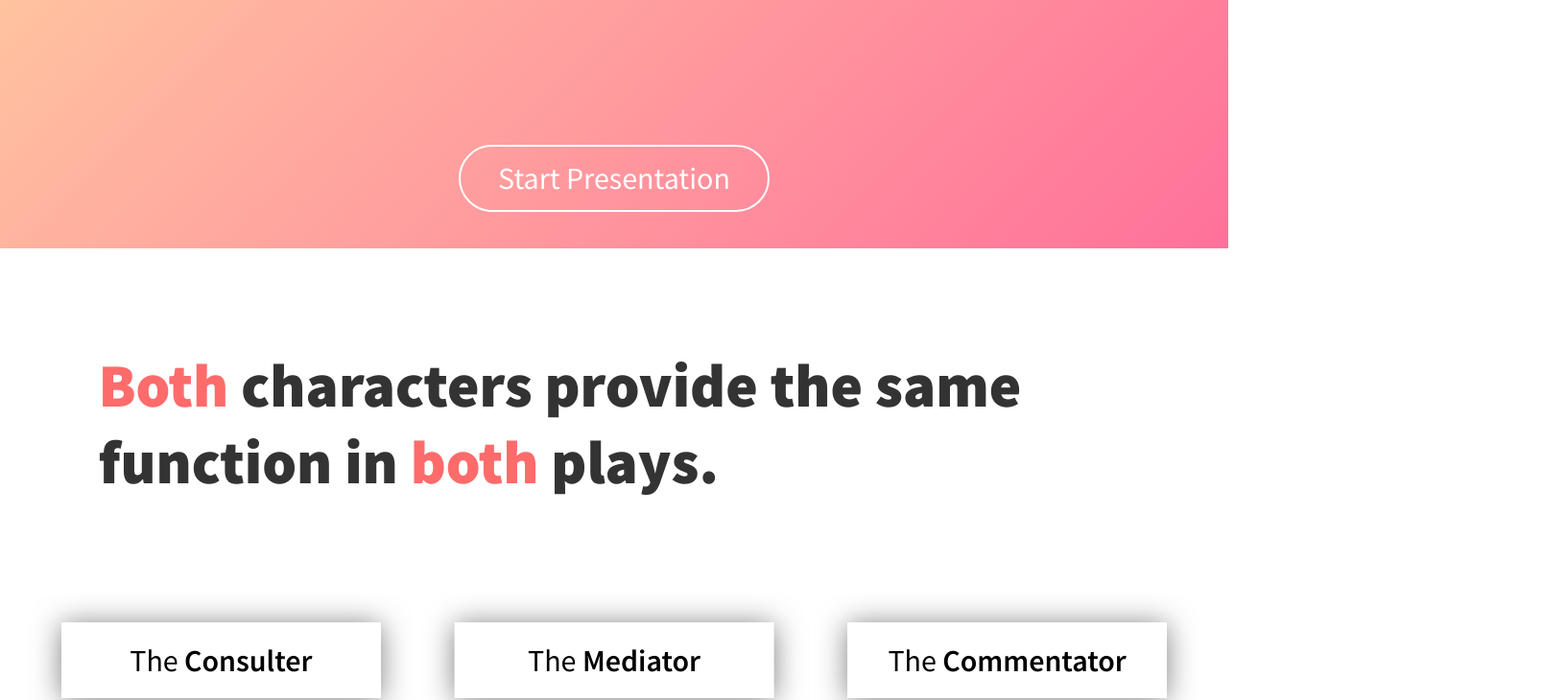
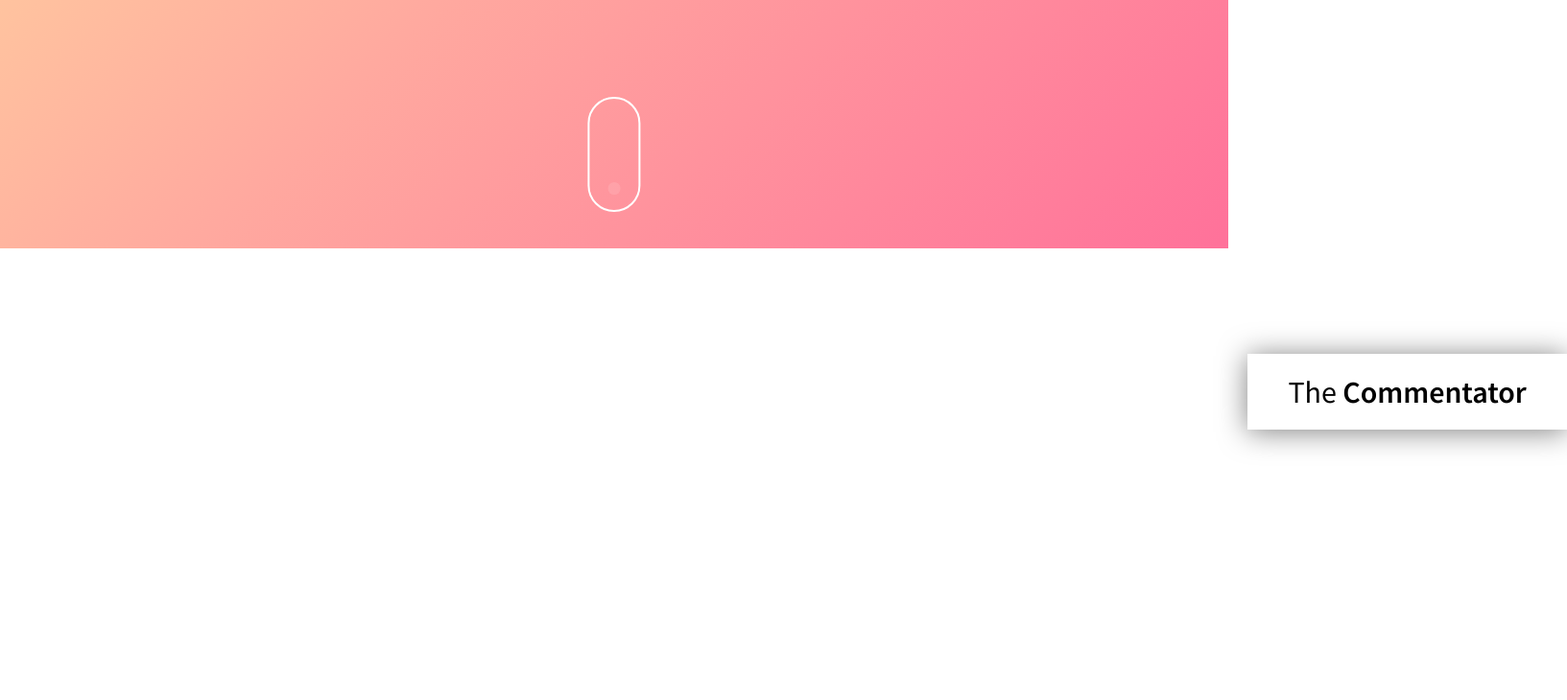
Before and after one commit to kevinbai0/English-Seminar, a React app: page / in a window 1280 px wide. Shown: the part 541-1271 px from the top of the page at 96% size, 1633 px wide, since content can reach past the window. Built offline with nearby package versions, Linux system fonts and the light colour scheme.

Commit message:
Added more scroll functionality on home page

```diff
--- a/src/App.js
+++ b/src/App.js
@@ -2,6 +2,7 @@ import React from "react";
 import LandingPage from "./components/LandingPage";
 import ThesisPage from "./components/ThesisPage";
 import CommentatorPage from "./components/CommentatorPage";
+import ScrollWrapper from "./components/ScrollWrapper";
 
 class App extends React.Component {
     constructor(props) {
@@ -12,9 +13,6 @@ class App extends React.Component {
             scrollState: "noscroll"
         }
     }
-    componentDidMount() {
-        window.scroll({top: 0});
-    }
     componentDidUpdate() {
         if (this.state.currentProng === "Commentator" && this.state.firstUpdate) {
             window.scroll({top: window.innerHeight, behavior: "smooth"});
@@ -23,21 +21,61 @@ class App extends React.Component {
     render = () => {
         let currentElement = null;
         if (this.state.currentProng === "Commentator") currentElement = <CommentatorPage />
-        return  <div>
-            <LandingPage updateScrollState={(value) => this.updateScrollState(value)}/>
+        return  <ScrollWrapper handleScroll={this.handleScroll.bind(this)}>
+            <LandingPage
+                updateScrollState={(value) => this.updateScrollState(value)}
+                beganScrolling={this.state.scrollState !== "noscroll"}
+            />
             <ThesisPage
                 onChooseProng={(prong) => this.onChooseProng(prong)}
                 currentProng={this.state.currentProng}
                 scrollState={this.state.scrollState}
+                thesisTransition={this.thesisTransition.bind(this)}
             />
             {this.state.currentProng ? currentElement : ""}
-        </div>
+        </ScrollWrapper>
+    }
+    prevScrollPos = 0;
+    handleScroll(event) {
+        // scrolling down
+        if (this.prevScrollPos < window.pageYOffset) {
+            if (this.state.scrollState === "noscroll") {
+                this.setState({
+                    scrollState: "scrolling"
+                })
+            }
+            else if (this.state.scrollState === "scrolling" && window.pageYOffset >= window.innerHeight * 2 / 3) {
+                this.setState({
+                    scrollState: "scrolled"
+                })
+            }
+        }
+        // scrolling up
+        else {
+            if (this.state.scrollState === "scrolled" && window.pageYOffset <= 10) {
+                this.setState({
+                    scrollState: "scrolling"
+                })
+            }
+            else if (this.state.scrollState === "scrolling" && window.pageYOffset <= 5) {
+                this.setState({
+                    scrollState: "noscroll"
+                })
+            }
+        }
+
+
+        this.prevScrollPos = window.pageYOffset;
     }
     updateScrollState = (value) => {
         if (this.state.scrollState === value) return;
         this.setState({
             scrollState: value
         })
+    }
+
+    thesisTransition() {
+        console.log("Transition time");
     }
 
     onChooseProng = (prong) => {
--- a/src/components/LandingPage.js
+++ b/src/components/LandingPage.js
@@ -5,7 +5,6 @@ class LandingPage extends React.Component {
     constructor(props) {
         super(props);
         this.state = {
-            startingPresentation: false,
             presentationStarted: false,
         }
         this.playRef=React.createRef();
@@ -15,21 +14,15 @@ class LandingPage extends React.Component {
     }
 
     componentDidUpdate() {
+        if (this.state.presentationStarted || this.props.beganScrolling) {
             anime({
                 targets: this.playRef.current,
-            color: () => {
-                if (this.state.startingPresentation) return "rgba(255,255,255,0)";
-            },
-            width: () => {
-                if (this.state.presentationStarted) return ["20vw", "4vw"];
-            },
-            height: () => {
-                if (this.state.presentationStarted) return ["3vw", "7vw"];
-            },
-            duration: this.state.startingPresentation ? 300 : 600,
+                color: "rgba(255,255,255,0)",
+                width: ["20vw", "4vw"],
+                height: ["3vw", "7vw"],
+                duration: 300,
                 easing: "easeInCubic"
-        });
-        if (this.state.presentationStarted) {
+            })
             anime({
                 targets: this.ballRef.current,
                 bottom: ["4vw", "8vw"],
@@ -39,18 +32,10 @@ class LandingPage extends React.Component {
                 direction: "alternate",
                 easing: "easeInCubic"
             })
-        }
-
             anime({
                 targets: this.subtitleRef.current,
-            opacity: () => {
-                if (this.state.startingPresentation || this.state.presentationStarted) {
-                    return 1
-                }
-            },
-            top: () => {
-                if(this.state.startingPresentation) return ["11vw", "25vw"];
-            },
+                opacity: 1,
+                translateY: window.innerHeight / 4,
                 duration: 1000,
                 easing: "easeOutQuad"
             })
@@ -61,8 +46,8 @@ class LandingPage extends React.Component {
                 easing: "easeOutQuad"
             })
         }
+    }
     render() {
-        let starting = this.state.startingPresentation;
         let started = this.state.presentationStarted;
         return <div className="landing-page">
                 <div className="title" ref={this.titleRef}>The Chorus and the Fool</div>
@@ -78,20 +63,13 @@ class LandingPage extends React.Component {
                     bottom: "8vw",
                     transform: "translateX(-50%)"
                 }} ref={this.ballRef}></div>
-                <div className={(started || starting) ? "start-button scroll" : "start-button"} onClick={this.startPresentation.bind(this)} ref={this.playRef}>{started ? "" : "Start Presentation"}</div>
+                <div className={(started) ? "start-button scroll" : "start-button"} onClick={this.startPresentation.bind(this)} ref={this.playRef}>{started ? "" : "Start Presentation"}</div>
         </div>
     }
     startPresentation() {
-        if (!this.state.presentationStarted && !this.state.startingPresentation) {
+        if (!this.state.presentationStarted) {
             this.setState({
-                startingPresentation: true
-            }, () => {
-                setTimeout(() => {
-                    this.setState({
-                        presentationStarted: true,
-                        startingPresentation: false
-                    })
-                }, 500);
+                presentationStarted: true
             })
         }
         else {
--- /dev/null
+++ b/src/components/ScrollWrapper.js
@@ -0,0 +1,14 @@
+import React from "react";
+
+class ScrollWrapper extends React.Component {
+    componentDidMount = () => window.addEventListener("scroll", this.handleScroll.bind(this));
+    componentWillUnmount = () => window.removeEventListener("scroll", this.handleScroll.bind(this));
+
+    handleScroll() {
+        if (this.props.handleScroll) this.props.handleScroll(scroll);
+    }
+
+    render = () => this.props.children;
+}
+
+export default ScrollWrapper;
--- a/src/components/ThesisPage.js
+++ b/src/components/ThesisPage.js
@@ -55,7 +55,6 @@ class ThesisPage extends React.Component {
 
             return;
         }
-        console.log("current prong");
         if (this.props.currentProng) {
             // get deltaX for left to middle
             let dXLeft = this.mediatorProngRef.current.offsetLeft - this.consulterProngRef.current.offsetLeft;
@@ -205,13 +204,14 @@ class ThesisPage extends React.Component {
     }
 
     async animateCaptionText() {
+        let texts = ["Both", " characters provide the same role in ", "both", " plays."];
         let caption = this.captionRef.current;
         caption.style.opacity = 1;
         let elements = caption.getElementsByTagName("span");
         let timeCounter = 0;
         let allPromises = [];
         for (let e = 0; e < elements.length; e++) {
-            let elementText = elements[e].innerHTML;
+            let elementText = texts[e];
             elements[e].innerHTML = "";
             for (let i = 0; i < elementText.length ;i++) {
                 let localCounter = timeCounter++;
```
Also changed, not shown: src/components/EvidencePage.js (added, +10 -0 lines), 1 other file (tests, documents, lock files or other folders). Lines whose indentation alone changed are shown as unchanged.
